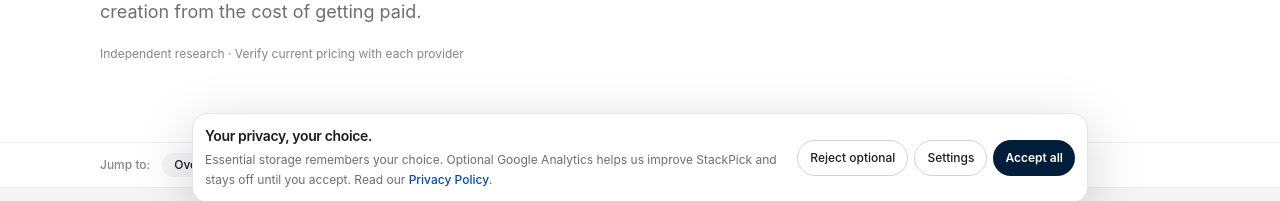
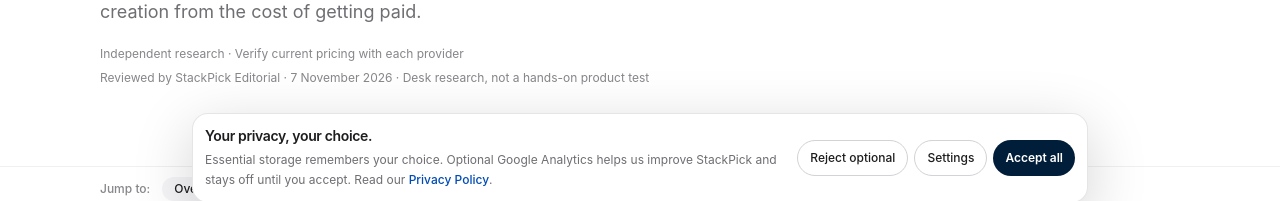
Before and after one commit to LinukaBandara/StackPick, a Next.js app: page /best/invoicing-software in a window 1280 px wide. Shown: the part 573-774 px from the top of the page. Built offline with nearby package versions, Linux system fonts and the light colour scheme; no server answers.

Commit message:
Show editorial review date on priority software guide

```diff
--- a/app/best/invoicing-software/page.tsx
+++ b/app/best/invoicing-software/page.tsx
@@ -13,6 +13,7 @@ export default function InvoicingSoftwarePage() {
     <ComparisonArticle
       title="Best Invoicing Software for Freelancers"
       slug="invoicing-software"
+      reviewedOn="2026-11-07"
       intro="For a US freelancer, the right invoicing tool should make it easy to send a professional invoice, remind clients about overdue balances, accept the payment methods clients prefer, and export clean records for bookkeeping. A free plan can be enough when invoices are simple; recurring billing, time tracking, accounting reports or higher card-payment volume can change the calculation. This comparison separates free invoice creation from the cost of getting paid."
       pricingNote="US plan and fee references checked 7 November 2026; these are not global offers. Wave account eligibility is limited to businesses located in the US and Canada. Payment gateways, card rates, payout currencies, tax handling and local invoice rules vary by business country. Confirm the exact product edition and payment processor terms shown for your country before moving live client billing. A software subscription fee and a payment-processing fee are separate costs."
       tools={[
```
